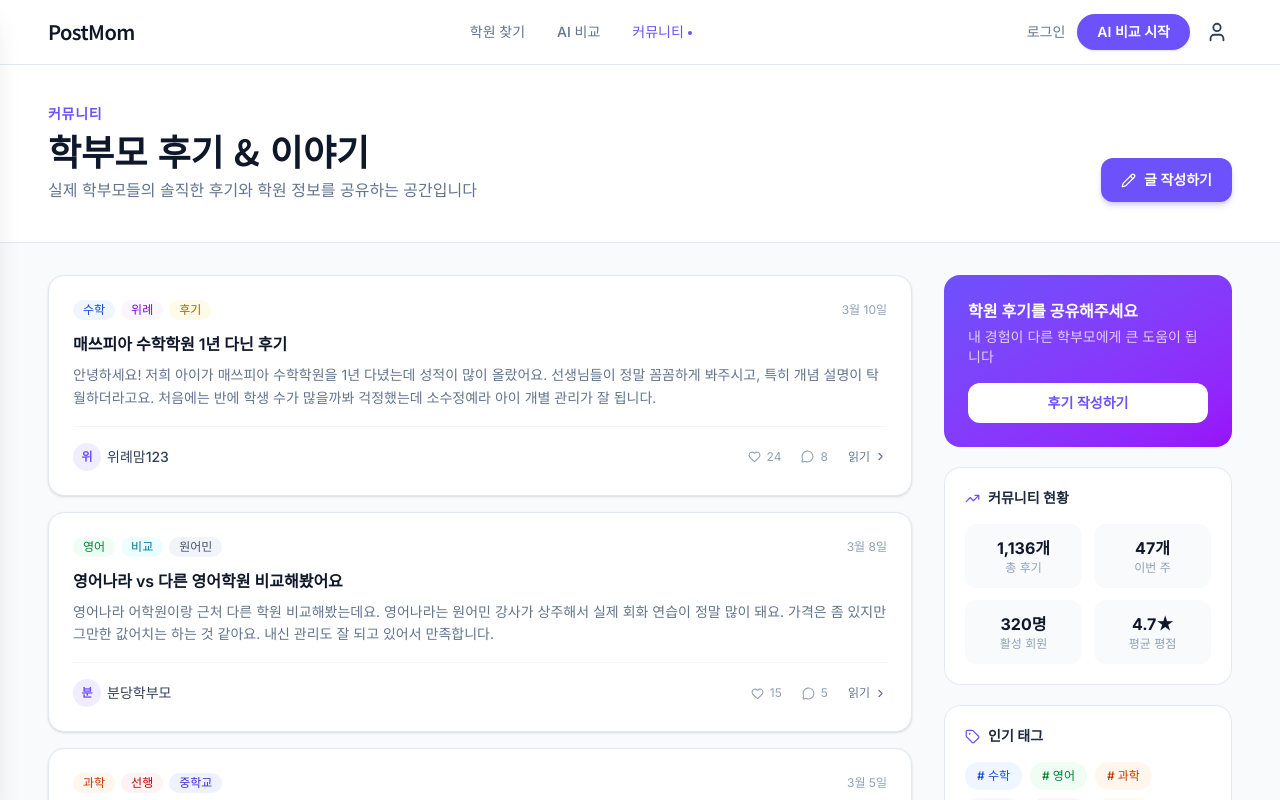
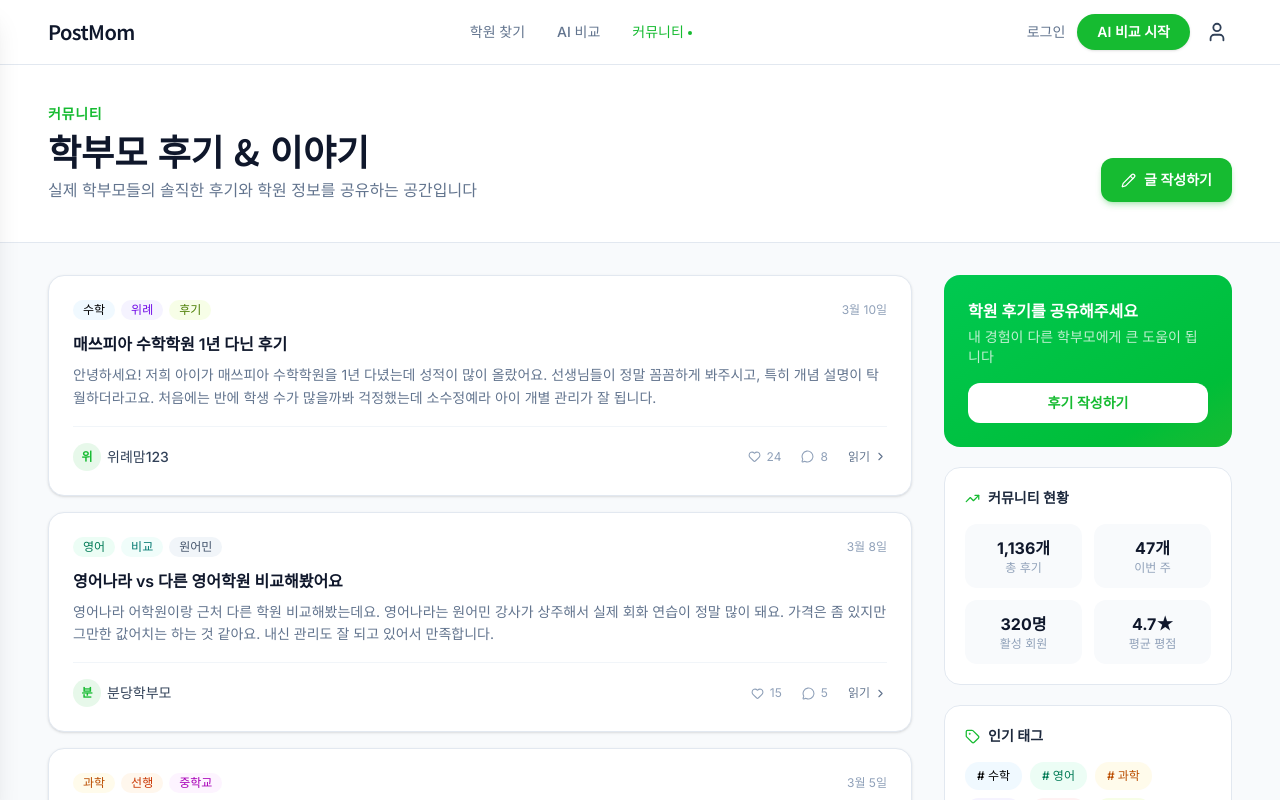
Before and after one commit to hongsuin/PostMom, a React (Vite) app: page /community in a window 1280 px wide. Shown: the top 800 px of the page. Built offline with nearby package versions, Linux system fonts and the light colour scheme; no server answers.

Commit message:
maincolor - green 변경

```diff
--- a/src/index.css
+++ b/src/index.css
@@ -4,8 +4,8 @@
 :root {
   --font-lora: "Noto Sans KR", sans-serif;
   --font-inter: "Inter", sans-serif;
-  --color-brand-gray: hsl(240 4% 46%);
-  --color-primary: hsl(250 95% 65%);
+  --color-brand-gray: hsl(133, 9%, 70%);
+  --color-primary: hsl(130, 79%, 41%);
 }
 
 @theme {
--- a/src/pages/CommunityHome.tsx
+++ b/src/pages/CommunityHome.tsx
@@ -5,15 +5,15 @@ import { communityPosts } from '../data/mockData';
 const POPULAR_TAGS = ['수학', '영어', '과학', '위례', '분당', '후기', '비교', '선행', '중학교'];
 
 const TAG_COLORS: Record<string, string> = {
-  수학: 'bg-blue-50 text-blue-700',
-  영어: 'bg-green-50 text-green-700',
-  과학: 'bg-orange-50 text-orange-700',
-  위례: 'bg-purple-50 text-purple-700',
-  분당: 'bg-pink-50 text-pink-700',
-  후기: 'bg-yellow-50 text-yellow-700',
-  비교: 'bg-cyan-50 text-cyan-700',
-  선행: 'bg-red-50 text-red-700',
-  중학교: 'bg-indigo-50 text-indigo-700',
+  수학: 'bg-sky-50 text-sky-00',
+  영어: 'bg-emerald-50 text-emerald-700',
+  과학: 'bg-amber-50 text-amber-700',
+  위례: 'bg-violet-50 text-violet-700',
+  분당: 'bg-rose-50 text-rose-700',
+  후기: 'bg-lime-50 text-lime-700',
+  비교: 'bg-teal-50 text-teal-700',
+  선행: 'bg-orange-50 text-orange-700',
+  중학교: 'bg-fuchsia-50 text-fuchsia-700',
 };
 
 function formatDate(dateStr: string) {
@@ -123,7 +123,7 @@ export default function CommunityHome() {
           <aside className="hidden w-64 shrink-0 lg:block xl:w-72">
             <div className="sticky top-24 space-y-5">
               {/* Write CTA */}
-              <div className="rounded-2xl bg-gradient-to-br from-primary to-purple-600 p-6 text-white">
+              <div className="rounded-2xl bg-gradient-to-br from-green-500 to-primary p-6 text-white">
                 <p className="mb-1 font-semibold">학원 후기를 공유해주세요</p>
                 <p className="mb-4 text-sm text-white/75">
                   내 경험이 다른 학부모에게 큰 도움이 됩니다
```
